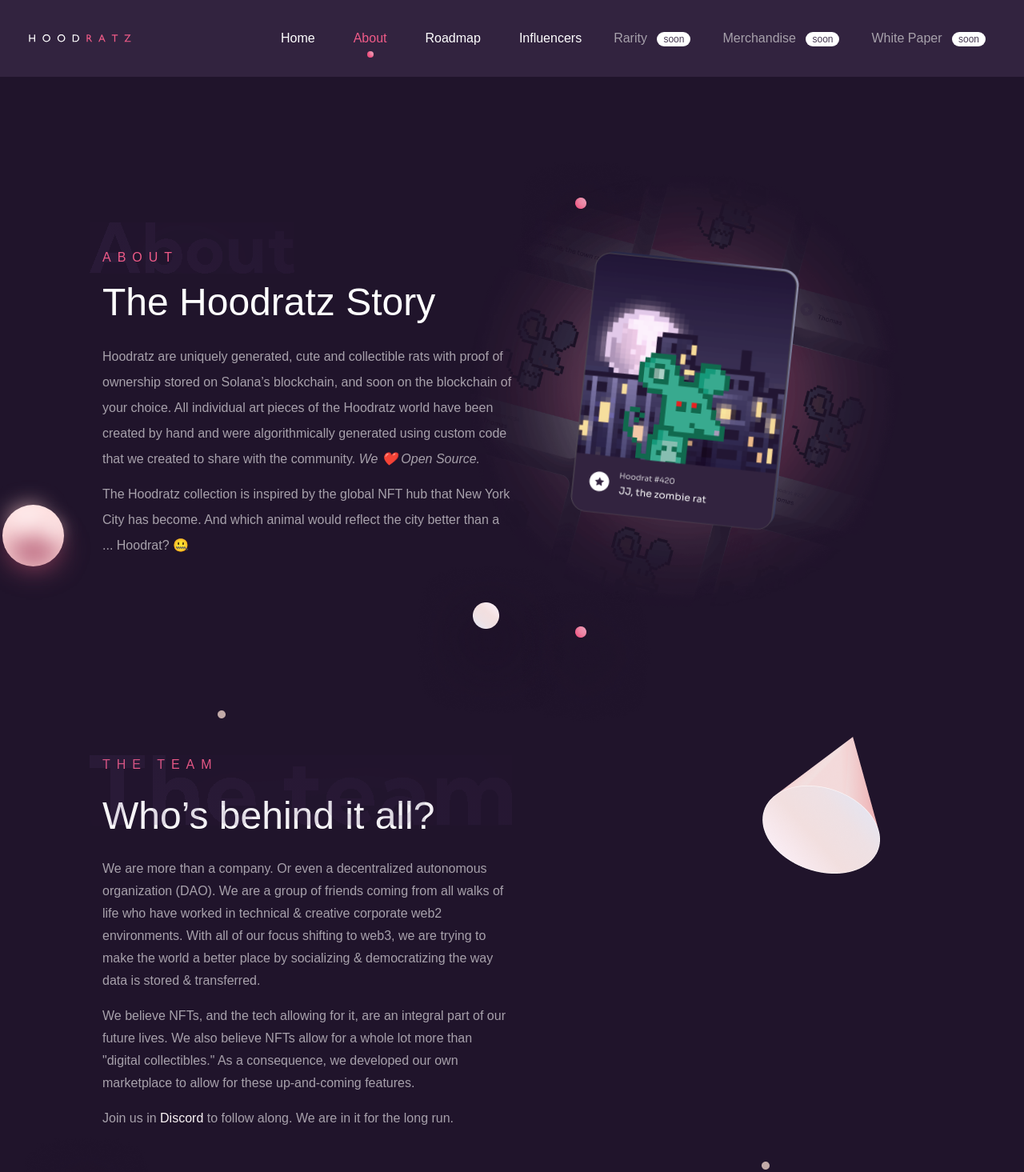
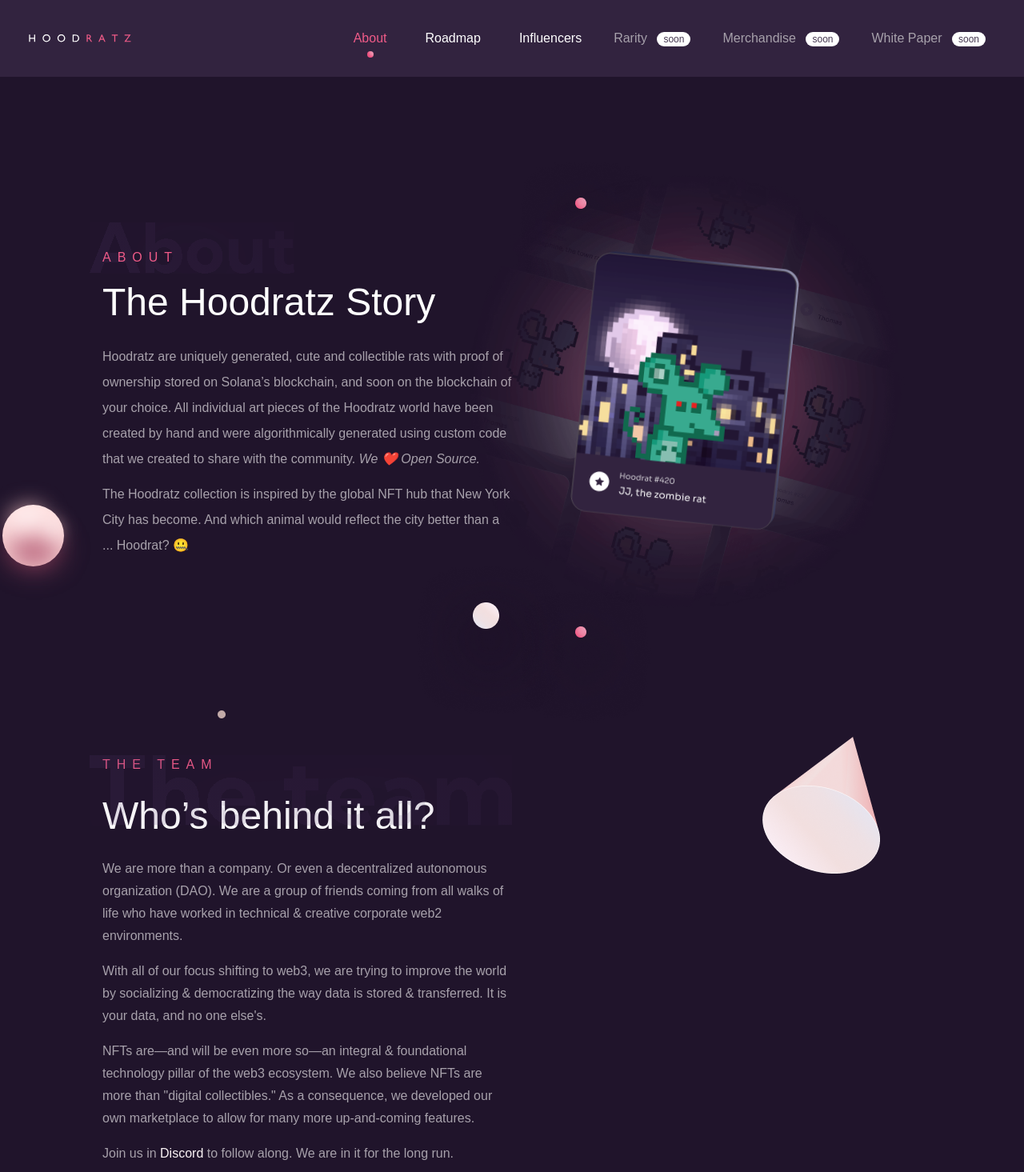
Before and after one commit to meemalabs/hoodratz.io, a Vue app: page /about in a window 1280 px wide. Shown: the top 1465 px of the page at 80% size. Built offline with nearby package versions, Linux system fonts and the light colour scheme; a web font is replaced by a local one.

Commit message:
chore: copy

```diff
--- a/src/components/AppHeader.vue
+++ b/src/components/AppHeader.vue
@@ -11,7 +11,8 @@
         class="p-3 rounded-md  hover:text-pink-3 focus:outline-none focus:bg-pink-custom-2"
         ><img class="w-32" src="/images/logo.svg" alt="Hoodratz logo"
       /></router-link>
-      <div class="md:hidden">
+
+      <div class="lg:hidden">
         <img
           v-if="!showMobile"
           src="/images/menu.svg"
@@ -26,27 +27,9 @@
           @click="showMobile = !showMobile"
         />
       </div>
-      <div class="hidden text-white md:block">
+
+      <div class="hidden text-white lg:block">
         <ul class="flex">
-          <li class="relative flex flex-col items-center mx-2 lg:mx-4">
-            <router-link
-              to="/"
-              custom
-              v-slot="{ href, route, navigate, isActive, isExactActive }"
-            >
-              <a
-                :class="{ 'text-pink-3': isActive }"
-                class="transition duration-150 ease-in-out rounded-md  lg:px-2 hover:text-pink-3 focus:outline-none focus:bg-pink-custom-2"
-                @click="navigate"
-                :href="href"
-                >Home</a
-              >
-              <div
-                v-if="isActive"
-                class="absolute bottom-0 w-2 h-2 -mb-3 rounded bg-pink-gradient"
-              ></div>
-            </router-link>
-          </li>
           <li class="relative flex flex-col items-center mx-2 lg:mx-4">
             <router-link
               to="/about"
--- a/src/views/About.vue
+++ b/src/views/About.vue
@@ -103,16 +103,20 @@ import AppFooter from "@/components/AppFooter.vue";
             We are more than a company. Or even a decentralized autonomous
             organization (DAO). We are a group of friends coming from all walks
             of life who have worked in technical &amp; creative corporate web2
-            environments. With all of our focus shifting to web3, we are trying
-            to make the world a better place by socializing &amp; democratizing
-            the way data is stored &amp; transferred.
+            environments.
           </p>
 
           <p class="mt-4 leading-7 font-sora">
-            We believe NFTs, and the tech allowing for it, are an integral part
-            of our future lives. We also believe NFTs allow for a whole lot more
-            than "digital collectibles." As a consequence, we developed our own
-            marketplace to allow for these up-and-coming features.
+            With all of our focus shifting to web3, we are trying to improve the
+            world by socializing &amp; democratizing the way data is stored
+            &amp; transferred. It is your data, and no one else's.
+          </p>
+
+          <p class="mt-4 leading-7 font-sora">
+            NFTs are—and will be even more so—an integral &amp; foundational
+            technology pillar of the web3 ecosystem. We also believe NFTs are
+            more than "digital collectibles." As a consequence, we developed our
+            own marketplace to allow for many more up-and-coming features.
           </p>
 
           <p class="mt-4 leading-7 font-sora">
@@ -177,8 +181,8 @@ import AppFooter from "@/components/AppFooter.vue";
         </div>
 
         <small class="font-sora">
-          * Our whole list of 10 team members is going to be added throughout
-          the next few days.
+          * All of our 10 team members are going to be added throughout the next
+          few days.
         </small>
 
         <img
```
